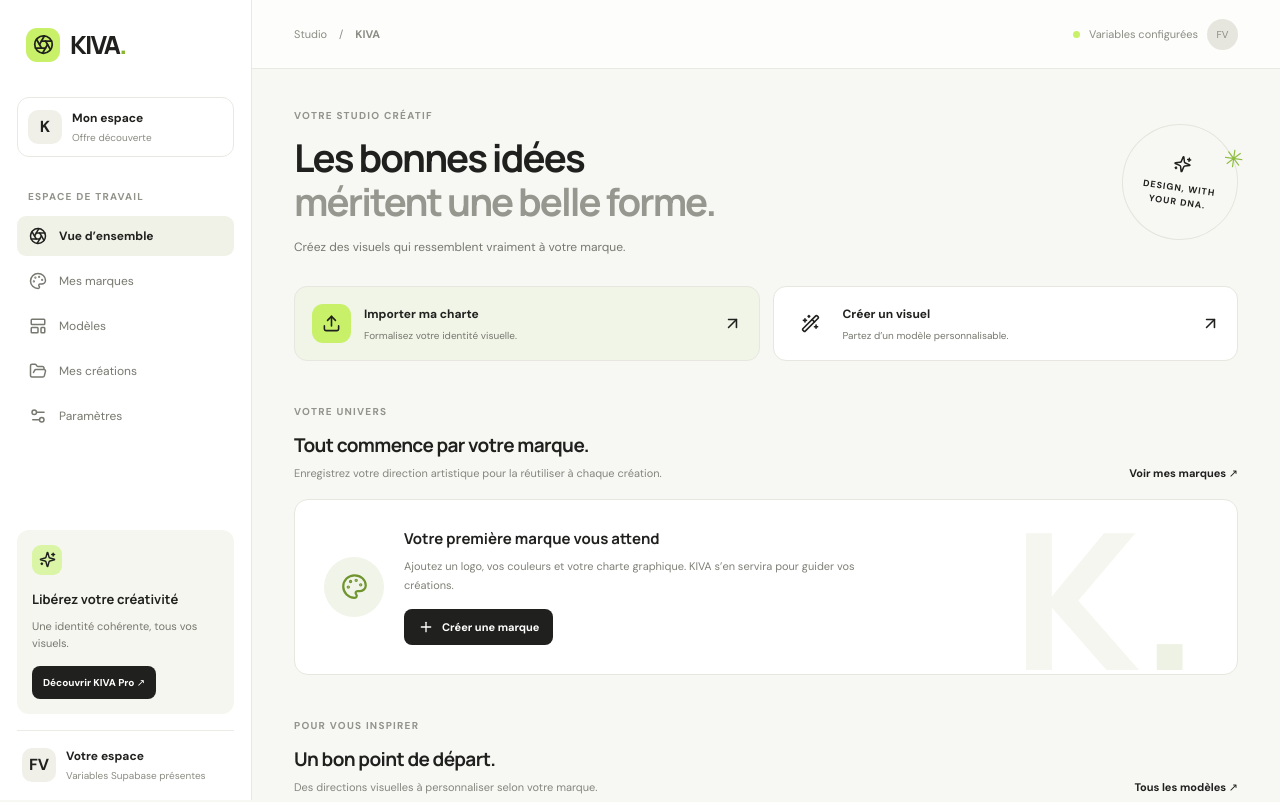
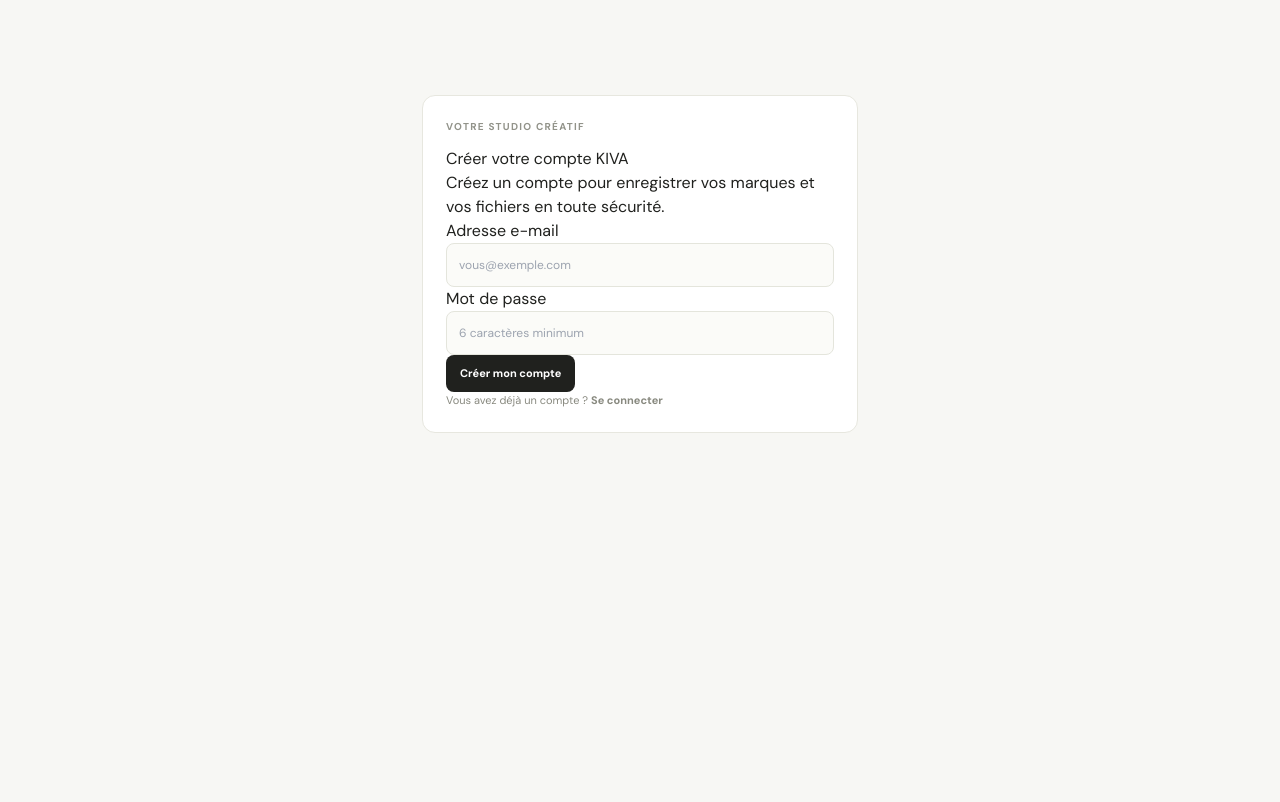
Before and after one commit to faalvisuel/KIVA, a React (Vite) app: page / in a window 1280 px wide. Shown: the top 802 px of the page. Built offline with nearby package versions, Linux system fonts and the light colour scheme; no server answers.

Commit message:
Require authentication for KIVA workspace

```diff
--- a/src/app/App.tsx
+++ b/src/app/App.tsx
@@ -1 +1,13 @@
-import { Navigate, Route, Routes } from 'react-router-dom'; import AppLayout from '../components/layout/AppLayout'; import DashboardPage from '../features/dashboard/DashboardPage'; import BrandsPage from '../features/brands/BrandsPage'; import TemplatesPage from '../features/templates/TemplatesPage'; import ProjectsPage from '../features/projects/ProjectsPage'; import SettingsPage from '../features/settings/SettingsPage'; import EditorPage from '../features/editor/EditorPage'; export default function App(){return <Routes><Route element={<AppLayout/>}><Route path="/" element={<DashboardPage/>}/><Route path="/brands" element={<BrandsPage/>}/><Route path="/templates" element={<TemplatesPage/>}/><Route path="/projects" element={<ProjectsPage/>}/><Route path="/settings" element={<SettingsPage/>}/><Route path="/editor" element={<EditorPage/>}/><Route path="*" element={<Navigate to="/" replace/>}/></Route></Routes>}
+import { Navigate, Route, Routes } from 'react-router-dom';
+import AppLayout from '../components/layout/AppLayout';
+import AuthGate from '../features/auth/AuthGate';
+import DashboardPage from '../features/dashboard/DashboardPage';
+import BrandsPage from '../features/brands/BrandsPage';
+import TemplatesPage from '../features/templates/TemplatesPage';
+import ProjectsPage from '../features/projects/ProjectsPage';
+import SettingsPage from '../features/settings/SettingsPage';
+import EditorPage from '../features/editor/EditorPage';
+
+export default function App() {
+  return <AuthGate><Routes><Route element={<AppLayout />}><Route path="/" element={<DashboardPage />} /><Route path="/brands" element={<BrandsPage />} /><Route path="/templates" element={<TemplatesPage />} /><Route path="/projects" element={<ProjectsPage />} /><Route path="/settings" element={<SettingsPage />} /><Route path="/editor" element={<EditorPage />} /><Route path="*" element={<Navigate to="/" replace />} /></Route></Routes></AuthGate>;
+}
```
